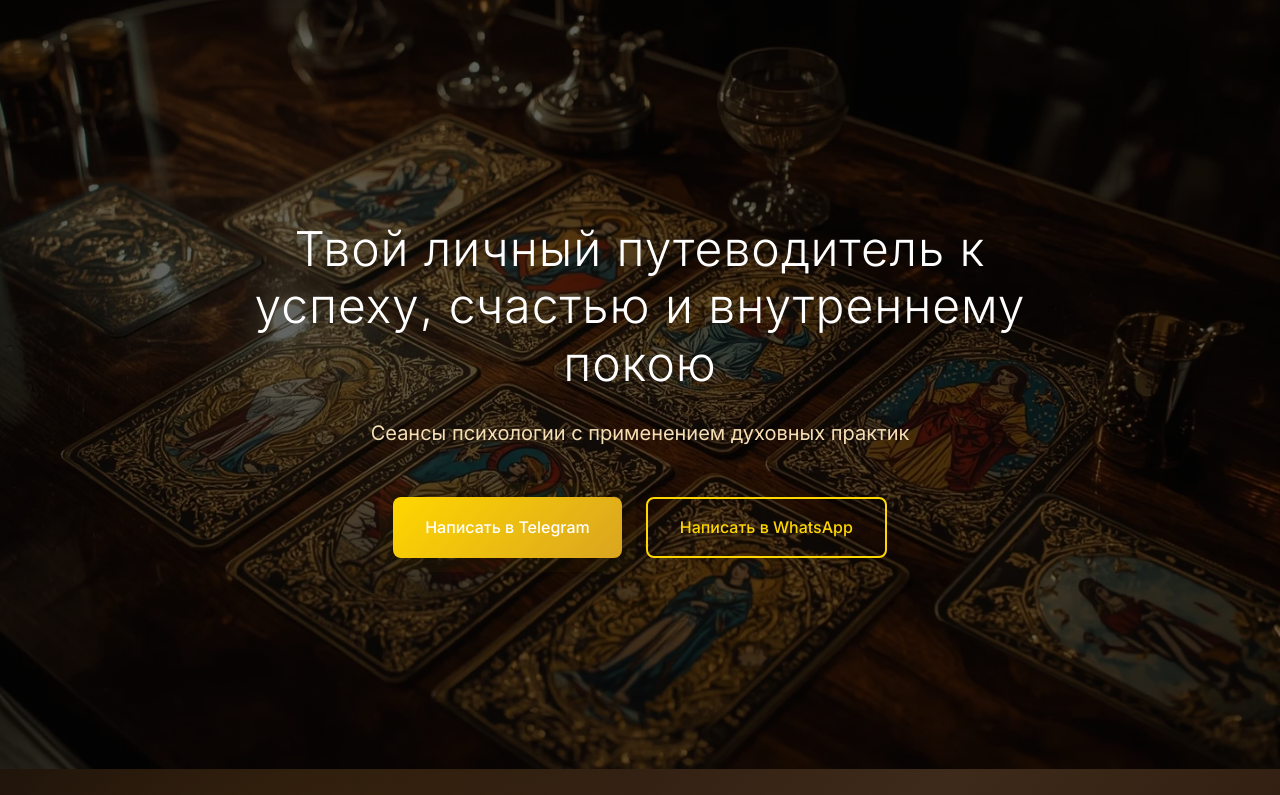
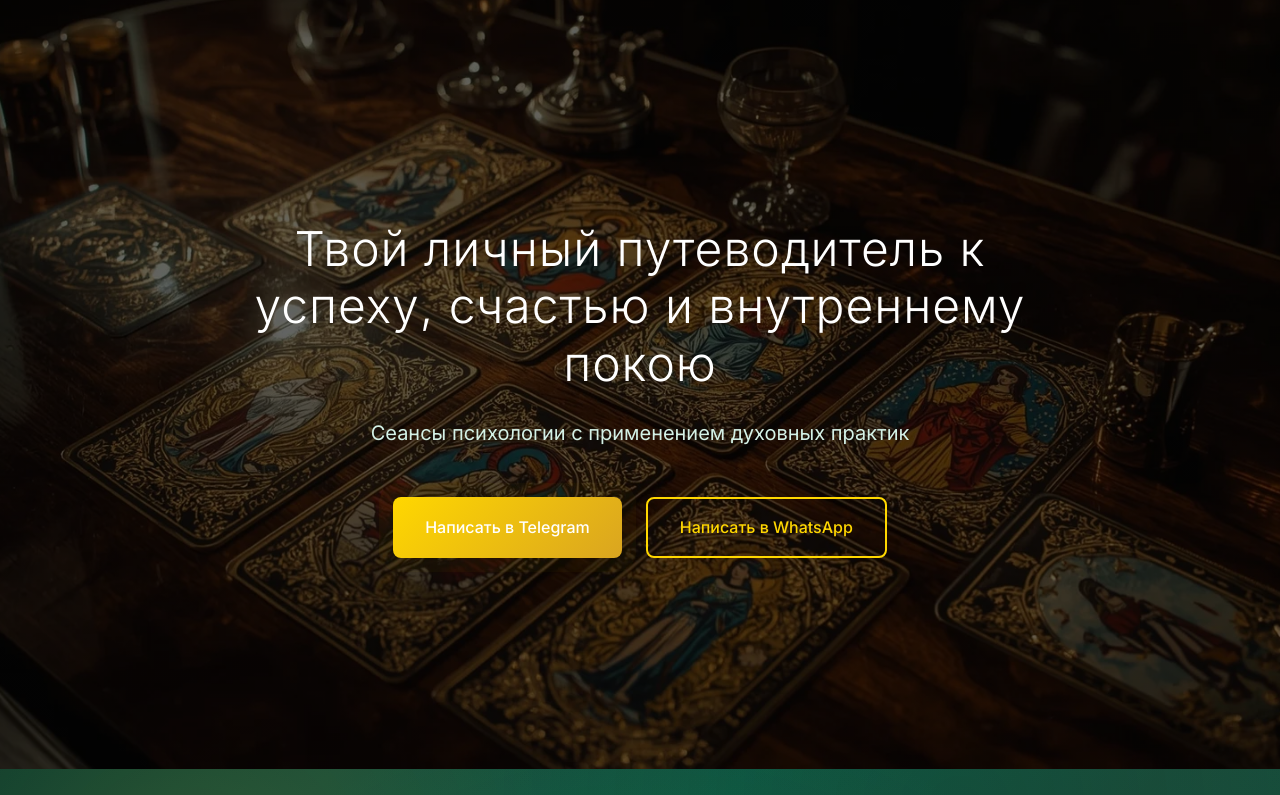
Before and after one commit to mrdudekowski/tvoypsiholog, a plain HTML site: page index.html in a window 1280 px wide. Shown: the part 112-907 px from the top of the page. Drawn offline with Linux system fonts and the light colour scheme.

Commit message:
feat: Implement 'Emerald Elegy' gradient with graceful transitions - Multi-layered radial gradients for depth perception - Emerald-gold color harmony with elliptical shapes - Following Memory Bank design principles for luxury aesthetics

```diff
--- a/styles/main.css
+++ b/styles/main.css
@@ -8,29 +8,36 @@
   --color-secondary: #2E8B57;      /* Морская волна зеленый */
   --color-secondary-hover: #3CB371; /* Средний морской зеленый */
 
-  /* Теплый градиентный фон - Вариант A: "Мистический сумрак" */
-  --color-background: #1A0F0A;     /* Теплый темный коричневый */
+  /* Изумрудно-золотистый градиент - "Изумрудная Элегия" */
+  --color-background: #0C3B2E;     /* Глубокий изумруд */
   --color-background-gradient:
-    radial-gradient(circle at 20% 30%, rgba(255, 215, 0, 0.06) 0%, transparent 35%),
-    radial-gradient(circle at 80% 70%, rgba(46, 139, 87, 0.05) 0%, transparent 35%),
+    /* Золотые акценты - создают грациозное сияние */
+    radial-gradient(ellipse 800px 600px at 15% 20%, rgba(255, 215, 0, 0.08) 0%, transparent 45%),
+    radial-gradient(ellipse 700px 500px at 85% 75%, rgba(184, 134, 11, 0.06) 0%, transparent 50%),
+    /* Изумрудные переливы - добавляют глубину */
+    radial-gradient(ellipse 900px 700px at 50% 50%, rgba(46, 139, 87, 0.12) 0%, transparent 55%),
+    radial-gradient(circle at 25% 80%, rgba(26, 77, 58, 0.15) 0%, transparent 35%),
+    radial-gradient(circle at 75% 15%, rgba(12, 59, 46, 0.2) 0%, transparent 40%),
+    /* Основной диагональный градиент - элегантный переход */
     linear-gradient(135deg,
-      #1A0F0A 0%,      /* Темный теплый коричневый */
-      #2D1B0E 25%,     /* Теплый шоколадный */
-      #3D2A1A 50%,     /* Средний теплый коричневый */
-      #2D1B0E 75%,     /* Теплый шоколадный */
-      #1A0F0A 100%     /* Темный теплый коричневый */
+      #0C3B2E 0%,      /* Глубокий изумруд */
+      #1A4D3A 20%,     /* Морской изумруд */
+      #0F5943 40%,     /* Насыщенный изумруд */
+      #1A4D3A 60%,     /* Морской изумруд */
+      #15503F 80%,     /* Средний изумруд */
+      #0C3B2E 100%     /* Глубокий изумруд */
     );
 
   /* Поверхности и текст */
-  --color-surface: #2D1B0E;        /* Теплая шоколадная поверхность */
-  --color-surface-light: #3D2A1A;  /* Светлее шоколадная поверхность */
+  --color-surface: #1A4D3A;        /* Изумрудная поверхность */
+  --color-surface-light: #2E8B57;  /* Светлая изумрудная поверхность */
   --color-text-primary: #FFFFFF;    /* Белый текст */
-  --color-text-secondary: #F5DEB3;  /* Теплый пшеничный */
+  --color-text-secondary: #D4F1E6;  /* Светло-изумрудный текст */
   --color-text-accent: #FFD700;    /* Золотой текст */
 
   /* Границы и тени */
-  --color-border: #4A3C2A;         /* Теплые коричневые границы */
-  --color-border-light: #5D4A35;   /* Светлее теплые границы */
+  --color-border: #2E8B57;         /* Изумрудные границы */
+  --color-border-light: #3CB371;   /* Светлые изумрудные границы */
 
   /* Типографика */
   --font-family-primary: 'Inter', -apple-system, BlinkMacSystemFont, 'Segoe UI', sans-serif;
```
